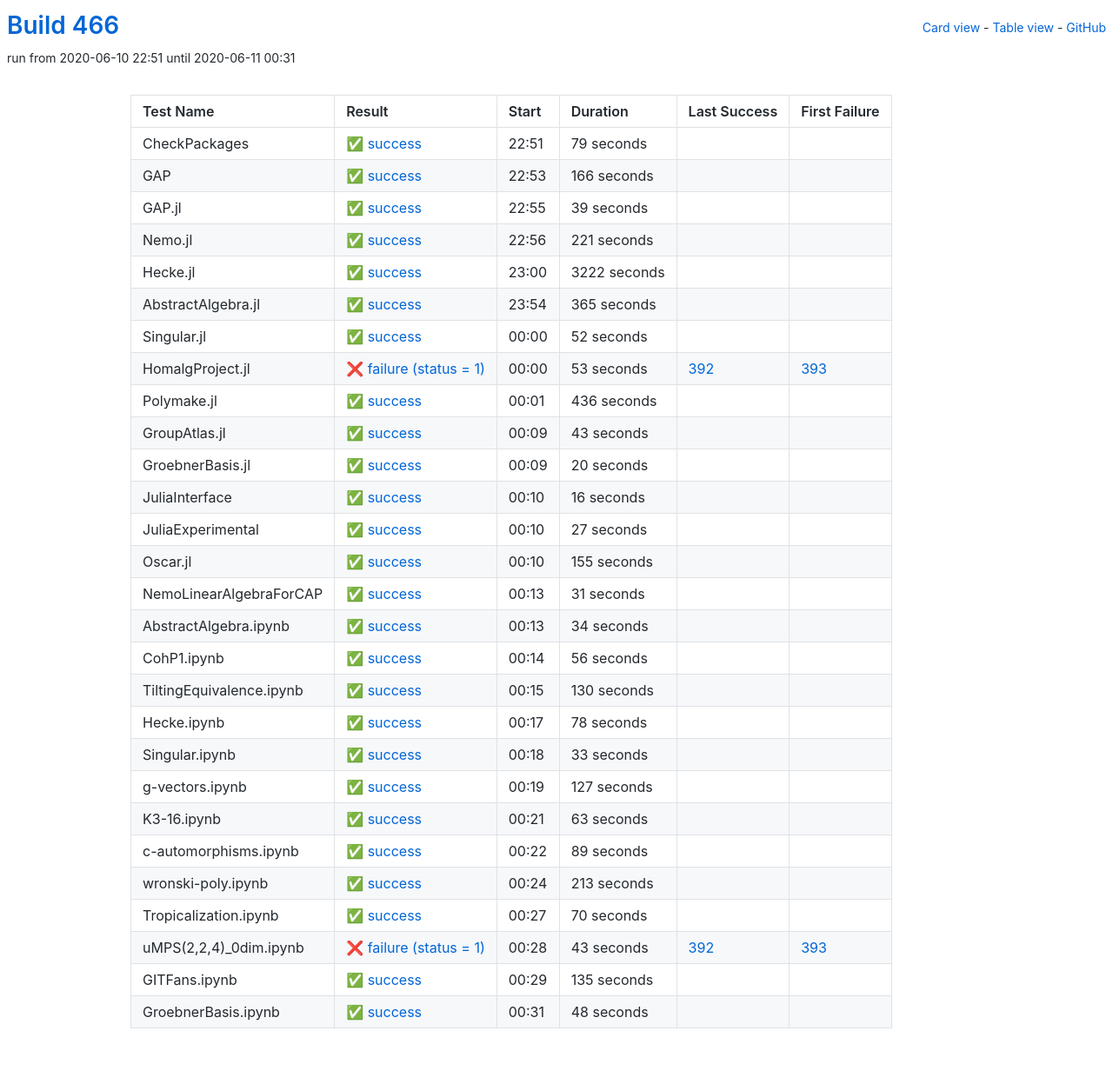
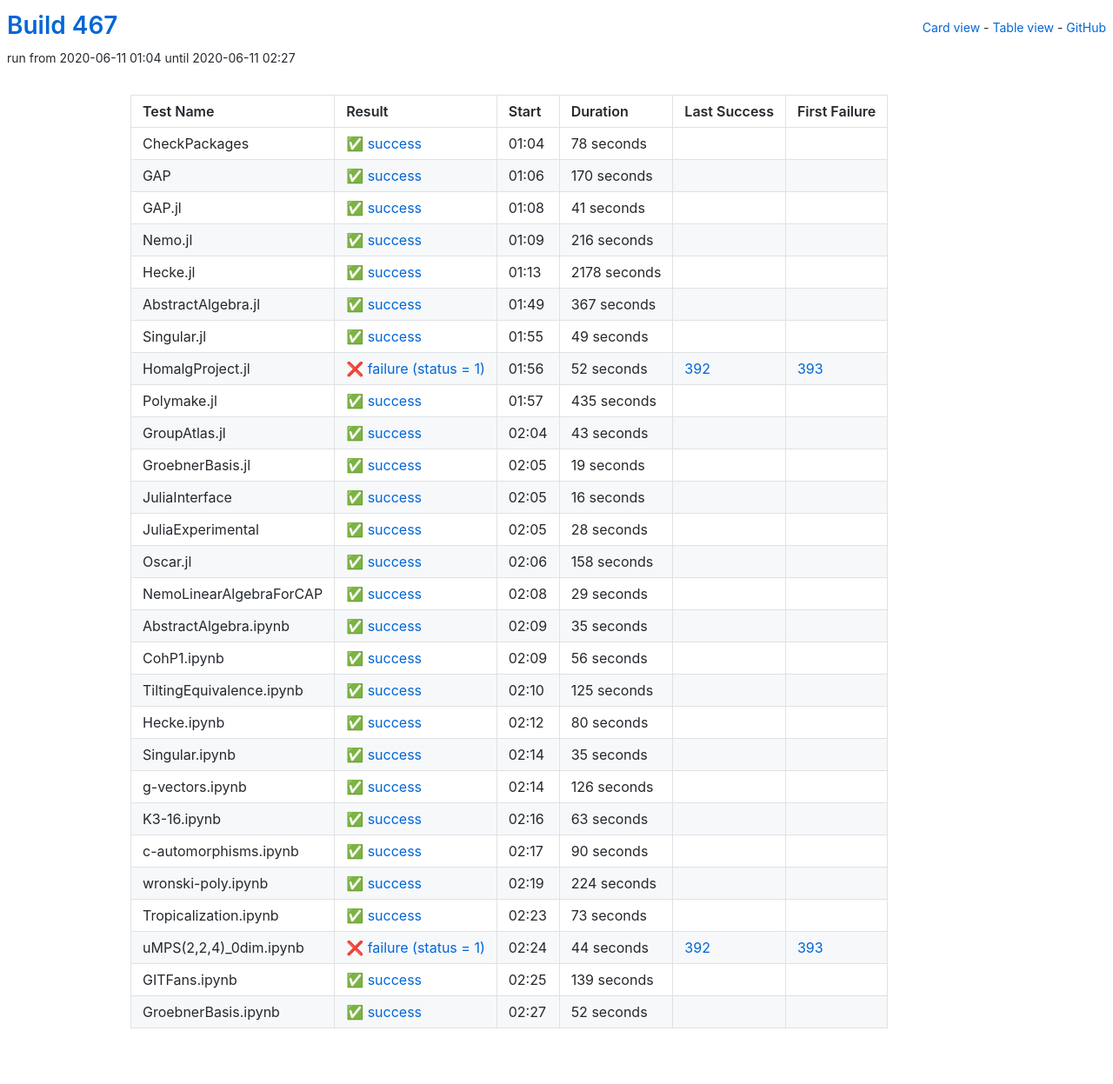
Before and after one commit to oscar-system/oscar-ci-status-1.4, a Jekyll site: the page built from table.html, in a window 1280 px wide. Shown: the whole page at 87% size. Built offline with Jekyll 4.4.1, drawn with Linux system fonts in a browser that asks for light colours.

Commit message:
Build #467

```diff
--- a/_data/ci.yml
+++ b/_data/ci.yml
@@ -1,6 +1,6 @@
 ---
-build: 466
-build_url: https://oscarci.mathematik.uni-kl.de/job/oscar-julia-1.4/466/
+build: 467
+build_url: https://oscarci.mathematik.uni-kl.de/job/oscar-julia-1.4/467/
 job: oscar-julia-1.4
 organization: oscar-system
 repo: oscar-ci-status-1.4
@@ -8,116 +8,116 @@ repourl: https://github.com/oscar-system/oscar-ci-status-1.4
 tests:
 - name: CheckPackages
   id: checkpackages
-  log: https://oscarci.mathematik.uni-kl.de/job/oscar-julia-1.4/466/artifact/logs/build-466/CheckPackages.log
-  start: 2020-06-10 22:51
+  log: https://oscarci.mathematik.uni-kl.de/job/oscar-julia-1.4/467/artifact/logs/build-467/CheckPackages.log
+  start: 2020-06-11 01:04
   success: true
   exitcode: 0
   status: success
-  duration: 79
+  duration: 78
   last_success: false
   last_success_url:
   first_failure: false
   first_failure_url:
 - name: GAP
   id: gap
-  log: https://oscarci.mathematik.uni-kl.de/job/oscar-julia-1.4/466/artifact/logs/build-466/GAP.log
-  start: 2020-06-10 22:53
+  log: https://oscarci.mathematik.uni-kl.de/job/oscar-julia-1.4/467/artifact/logs/build-467/GAP.log
+  start: 2020-06-11 01:06
   success: true
   exitcode: 0
   status: success
-  duration: 166
+  duration: 170
   last_success: false
   last_success_url:
   first_failure: false
   first_failure_url:
 - name: GAP.jl
   id: gap-jl
-  log: https://oscarci.mathematik.uni-kl.de/job/oscar-julia-1.4/466/artifact/logs/build-466/GAP.jl.log
-  start: 2020-06-10 22:55
+  log: https://oscarci.mathematik.uni-kl.de/job/oscar-julia-1.4/467/artifact/logs/build-467/GAP.jl.log
+  start: 2020-06-11 01:08
   success: true
   exitcode: 0
   status: success
-  duration: 39
+  duration: 41
   last_success: false
   last_success_url:
   first_failure: false
   first_failure_url:
 - name: Nemo.jl
   id: nemo-jl
-  log: https://oscarci.mathematik.uni-kl.de/job/oscar-julia-1.4/466/artifact/logs/build-466/Nemo.jl.log
-  start: 2020-06-10 22:56
+  log: https://oscarci.mathematik.uni-kl.de/job/oscar-julia-1.4/467/artifact/logs/build-467/Nemo.jl.log
+  start: 2020-06-11 01:09
   success: true
   exitcode: 0
   status: success
-  duration: 221
+  duration: 216
   last_success: false
   last_success_url:
   first_failure: false
   first_failure_url:
 - name: Hecke.jl
   id: hecke-jl
-  log: https://oscarci.mathematik.uni-kl.de/job/oscar-julia-1.4/466/artifact/logs/build-466/Hecke.jl.log
-  start: 2020-06-10 23:00
+  log: https://oscarci.mathematik.uni-kl.de/job/oscar-julia-1.4/467/artifact/logs/build-467/Hecke.jl.log
+  start: 2020-06-11 01:13
   success: true
   exitcode: 0
   status: success
-  duration: 3222
+  duration: 2178
   last_success: false
   last_success_url:
   first_failure: false
   first_failure_url:
 - name: AbstractAlgebra.jl
   id: abstractalgebra-jl
-  log: https://oscarci.mathematik.uni-kl.de/job/oscar-julia-1.4/466/artifact/logs/build-466/AbstractAlgebra.jl.log
-  start: 2020-06-10 23:54
+  log: https://oscarci.mathematik.uni-kl.de/job/oscar-julia-1.4/467/artifact/logs/build-467/AbstractAlgebra.jl.log
+  start: 2020-06-11 01:49
   success: true
   exitcode: 0
   status: success
-  duration: 365
+  duration: 367
   last_success: false
   last_success_url:
   first_failure: false
   first_failure_url:
 - name: Singular.jl
   id: singular-jl
-  log: https://oscarci.mathematik.uni-kl.de/job/oscar-julia-1.4/466/artifact/logs/build-466/Singular.jl.log
-  start: 2020-06-11 00:00
+  log: https://oscarci.mathematik.uni-kl.de/job/oscar-julia-1.4/467/artifact/logs/build-467/Singular.jl.log
+  start: 2020-06-11 01:55
   success: true
   exitcode: 0
   status: success
-  duration: 52
+  duration: 49
   last_success: false
   last_success_url:
   first_failure: false
   first_failure_url:
 - name: HomalgProject.jl
   id: homalgproject-jl
-  log: https://oscarci.mathematik.uni-kl.de/job/oscar-julia-1.4/466/artifact/logs/build-466/HomalgProject.jl.log
-  start: 2020-06-11 00:00
+  log: https://oscarci.mathematik.uni-kl.de/job/oscar-julia-1.4/467/artifact/logs/build-467/HomalgProject.jl.log
+  start: 2020-06-11 01:56
   success: false
   exitcode: 1
   status: failure
-  duration: 53
+  duration: 52
   last_success: 392
   last_success_url: https://oscarci.mathematik.uni-kl.de/job/oscar-julia-1.4/392/
   first_failure: 393
   first_failure_url: https://oscarci.mathematik.uni-kl.de/job/oscar-julia-1.4/393/
 - name: Polymake.jl
   id: polymake-jl
-  log: https://oscarci.mathematik.uni-kl.de/job/oscar-julia-1.4/466/artifact/logs/build-466/Polymake.jl.log
-  start: 2020-06-11 00:01
+  log: https://oscarci.mathematik.uni-kl.de/job/oscar-julia-1.4/467/artifact/logs/build-467/Polymake.jl.log
+  start: 2020-06-11 01:57
   success: true
   exitcode: 0
   status: success
-  duration: 436
+  duration: 435
   last_success: false
   last_success_url:
   first_failure: false
   first_failure_url:
 - name: GroupAtlas.jl
   id: groupatlas-jl
-  log: https://oscarci.mathematik.uni-kl.de/job/oscar-julia-1.4/466/artifact/logs/build-466/GroupAtlas.jl.log
-  start: 2020-06-11 00:09
+  log: https://oscarci.mathematik.uni-kl.de/job/oscar-julia-1.4/467/artifact/logs/build-467/GroupAtlas.jl.log
+  start: 2020-06-11 02:04
   success: true
   exitcode: 0
   status: success
@@ -128,20 +128,20 @@ tests:
   first_failure_url:
 - name: GroebnerBasis.jl
   id: groebnerbasis-jl
-  log: https://oscarci.mathematik.uni-kl.de/job/oscar-julia-1.4/466/artifact/logs/build-466/GroebnerBasis.jl.log
-  start: 2020-06-11 00:09
+  log: https://oscarci.mathematik.uni-kl.de/job/oscar-julia-1.4/467/artifact/logs/build-467/GroebnerBasis.jl.log
+  start: 2020-06-11 02:05
   success: true
   exitcode: 0
   status: success
-  duration: 20
+  duration: 19
   last_success: false
   last_success_url:
   first_failure: false
   first_failure_url:
 - name: JuliaInterface
   id: juliainterface
-  log: https://oscarci.mathematik.uni-kl.de/job/oscar-julia-1.4/466/artifact/logs/build-466/JuliaInterface.log
-  start: 2020-06-11 00:10
+  log: https://oscarci.mathematik.uni-kl.de/job/oscar-julia-1.4/467/artifact/logs/build-467/JuliaInterface.log
+  start: 2020-06-11 02:05
   success: true
   exitcode: 0
   status: success
@@ -152,56 +152,56 @@ tests:
   first_failure_url:
 - name: JuliaExperimental
   id: juliaexperimental
-  log: https://oscarci.mathematik.uni-kl.de/job/oscar-julia-1.4/466/artifact/logs/build-466/JuliaExperimental.log
-  start: 2020-06-11 00:10
+  log: https://oscarci.mathematik.uni-kl.de/job/oscar-julia-1.4/467/artifact/logs/build-467/JuliaExperimental.log
+  start: 2020-06-11 02:05
   success: true
   exitcode: 0
   status: success
-  duration: 27
+  duration: 28
   last_success: false
   last_success_url:
   first_failure: false
   first_failure_url:
 - name: Oscar.jl
   id: oscar-jl
-  log: https://oscarci.mathematik.uni-kl.de/job/oscar-julia-1.4/466/artifact/logs/build-466/Oscar.jl.log
-  start: 2020-06-11 00:10
+  log: https://oscarci.mathematik.uni-kl.de/job/oscar-julia-1.4/467/artifact/logs/build-467/Oscar.jl.log
+  start: 2020-06-11 02:06
   success: true
   exitcode: 0
   status: success
-  duration: 155
+  duration: 158
   last_success: false
   last_success_url:
   first_failure: false
   first_failure_url:
 - name: NemoLinearAlgebraForCAP
   id: nemolinearalgebraforcap
-  log: https://oscarci.mathematik.uni-kl.de/job/oscar-julia-1.4/466/artifact/logs/build-466/NemoLinearAlgebraForCAP.log
-  start: 2020-06-11 00:13
+  log: https://oscarci.mathematik.uni-kl.de/job/oscar-julia-1.4/467/artifact/logs/build-467/NemoLinearAlgebraForCAP.log
+  start: 2020-06-11 02:08
   success: true
   exitcode: 0
   status: success
-  duration: 31
+  duration: 29
   last_success: false
   last_success_url:
   first_failure: false
   first_failure_url:
 - name: AbstractAlgebra.ipynb
   id: abstractalgebra-ipynb
-  log: https://oscarci.mathematik.uni-kl.de/job/oscar-julia-1.4/466/artifact/logs/build-466/AbstractAlgebra.ipynb.log
-  start: 2020-06-11 00:13
+  log: https://oscarci.mathematik.uni-kl.de/job/oscar-julia-1.4/467/artifact/logs/build-467/AbstractAlgebra.ipynb.log
+  start: 2020-06-11 02:09
   success: true
   exitcode: 0
   status: success
-  duration: 34
+  duration: 35
   last_success: false
   last_success_url:
   first_failure: false
   first_failure_url:
 - name: CohP1.ipynb
   id: cohp1-ipynb
-  log: https://oscarci.mathematik.uni-kl.de/job/oscar-julia-1.4/466/artifact/logs/build-466/CohP1.ipynb.log
-  start: 2020-06-11 00:14
+  log: https://oscarci.mathematik.uni-kl.de/job/oscar-julia-1.4/467/artifact/logs/build-467/CohP1.ipynb.log
+  start: 2020-06-11 02:09
   success: true
   exitcode: 0
   status: success
@@ -212,56 +212,56 @@ tests:
   first_failure_url:
 - name: TiltingEquivalence.ipynb
   id: tiltingequivalence-ipynb
-  log: https://oscarci.mathematik.uni-kl.de/job/oscar-julia-1.4/466/artifact/logs/build-466/TiltingEquivalence.ipynb.log
-  start: 2020-06-11 00:15
+  log: https://oscarci.mathematik.uni-kl.de/job/oscar-julia-1.4/467/artifact/logs/build-467/TiltingEquivalence.ipynb.log
+  start: 2020-06-11 02:10
   success: true
   exitcode: 0
   status: success
-  duration: 130
+  duration: 125
   last_success: false
   last_success_url:
   first_failure: false
   first_failure_url:
 - name: Hecke.ipynb
   id: hecke-ipynb
-  log: https://oscarci.mathematik.uni-kl.de/job/oscar-julia-1.4/466/artifact/logs/build-466/Hecke.ipynb.log
-  start: 2020-06-11 00:17
+  log: https://oscarci.mathematik.uni-kl.de/job/oscar-julia-1.4/467/artifact/logs/build-467/Hecke.ipynb.log
+  start: 2020-06-11 02:12
   success: true
   exitcode: 0
   status: success
-  duration: 78
+  duration: 80
   last_success: false
   last_success_url:
   first_failure: false
   first_failure_url:
 - name: Singular.ipynb
   id: singular-ipynb
-  log: https://oscarci.mathematik.uni-kl.de/job/oscar-julia-1.4/466/artifact/logs/build-466/Singular.ipynb.log
-  start: 2020-06-11 00:18
+  log: https://oscarci.mathematik.uni-kl.de/job/oscar-julia-1.4/467/artifact/logs/build-467/Singular.ipynb.log
+  start: 2020-06-11 02:14
   success: true
   exitcode: 0
   status: success
-  duration: 33
+  duration: 35
   last_success: false
   last_success_url:
   first_failure: false
   first_failure_url:
 - name: g-vectors.ipynb
   id: g-vectors-ipynb
-  log: https://oscarci.mathematik.uni-kl.de/job/oscar-julia-1.4/466/artifact/logs/build-466/g-vectors.ipynb.log
-  start: 2020-06-11 00:19
+  log: https://oscarci.mathematik.uni-kl.de/job/oscar-julia-1.4/467/artifact/logs/build-467/g-vectors.ipynb.log
+  start: 2020-06-11 02:14
   success: true
   exitcode: 0
   status: success
-  duration: 127
+  duration: 126
   last_success: false
   last_success_url:
   first_failure: false
   first_failure_url:
 - name: K3-16.ipynb
   id: k3-16-ipynb
-  log: https://oscarci.mathematik.uni-kl.de/job/oscar-julia-1.4/466/artifact/logs/build-466/K3-16.ipynb.log
-  start: 2020-06-11 00:21
+  log: https://oscarci.mathematik.uni-kl.de/job/oscar-julia-1.4/467/artifact/logs/build-467/K3-16.ipynb.log
+  start: 2020-06-11 02:16
   success: true
   exitcode: 0
   status: success
@@ -272,72 +272,72 @@ tests:
   first_failure_url:
 - name: c-automorphisms.ipynb
   id: c-automorphisms-ipynb
-  log: https://oscarci.mathematik.uni-kl.de/job/oscar-julia-1.4/466/artifact/logs/build-466/c-automorphisms.ipynb.log
-  start: 2020-06-11 00:22
+  log: https://oscarci.mathematik.uni-kl.de/job/oscar-julia-1.4/467/artifact/logs/build-467/c-automorphisms.ipynb.log
+  start: 2020-06-11 02:17
   success: true
   exitcode: 0
   status: success
-  duration: 89
+  duration: 90
   last_success: false
   last_success_url:
   first_failure: false
   first_failure_url:
 - name: wronski-poly.ipynb
   id: wronski-poly-ipynb
-  log: https://oscarci.mathematik.uni-kl.de/job/oscar-julia-1.4/466/artifact/logs/build-466/wronski-poly.ipynb.log
-  start: 2020-06-11 00:24
+  log: https://oscarci.mathematik.uni-kl.de/job/oscar-julia-1.4/467/artifact/logs/build-467/wronski-poly.ipynb.log
+  start: 2020-06-11 02:19
   success: true
   exitcode: 0
   status: success
-  duration: 213
+  duration: 224
   last_success: false
   last_success_url:
   first_failure: false
   first_failure_url:
 - name: Tropicalization.ipynb
   id: tropicalization-ipynb
-  log: https://oscarci.mathematik.uni-kl.de/job/oscar-julia-1.4/466/artifact/logs/build-466/Tropicalization.ipynb.log
-  start: 2020-06-11 00:27
+  log: https://oscarci.mathematik.uni-kl.de/job/oscar-julia-1.4/467/artifact/logs/build-467/Tropicalization.ipynb.log
+  start: 2020-06-11 02:23
   success: true
   exitcode: 0
   status: success
-  duration: 70
+  duration: 73
   last_success: false
   last_success_url:
   first_failure: false
   first_failure_url:
 - name: uMPS(2,2,4)_0dim.ipynb
   id: umps-2-2-4-0dim-ipynb
-  log: https://oscarci.mathematik.uni-kl.de/job/oscar-julia-1.4/466/artifact/logs/build-466/uMPS-2-2-4-_0dim.ipynb.log
-  start: 2020-06-11 00:28
+  log: https://oscarci.mathematik.uni-kl.de/job/oscar-julia-1.4/467/artifact/logs/build-467/uMPS-2-2-4-_0dim.ipynb.log
+  start: 2020-06-11 02:24
   success: false
   exitcode: 1
   status: failure
-  duration: 43
+  duration: 44
   last_success: 392
   last_success_url: https://oscarci.mathematik.uni-kl.de/job/oscar-julia-1.4/392/
   first_failure: 393
   first_failure_url: https://oscarci.mathematik.uni-kl.de/job/oscar-julia-1.4/393/
 - name: GITFans.ipynb
   id: gitfans-ipynb
-  log: https://oscarci.mathematik.uni-kl.de/job/oscar-julia-1.4/466/artifact/logs/build-466/GITFans.ipynb.log
-  start: 2020-06-11 00:29
+  log: https://oscarci.mathematik.uni-kl.de/job/oscar-julia-1.4/467/artifact/logs/build-467/GITFans.ipynb.log
+  start: 2020-06-11 02:25
   success: true
   exitcode: 0
   status: success
-  duration: 135
+  duration: 139
   last_success: false
   last_success_url:
   first_failure: false
   first_failure_url:
 - name: GroebnerBasis.ipynb
   id: groebnerbasis-ipynb
-  log: https://oscarci.mathematik.uni-kl.de/job/oscar-julia-1.4/466/artifact/logs/build-466/GroebnerBasis.ipynb.log
-  start: 2020-06-11 00:31
+  log: https://oscarci.mathematik.uni-kl.de/job/oscar-julia-1.4/467/artifact/logs/build-467/GroebnerBasis.ipynb.log
+  start: 2020-06-11 02:27
   success: true
   exitcode: 0
   status: success
-  duration: 48
+  duration: 52
   last_success: false
   last_success_url:
   first_failure: false
```
Also changed, not shown: README.md.
